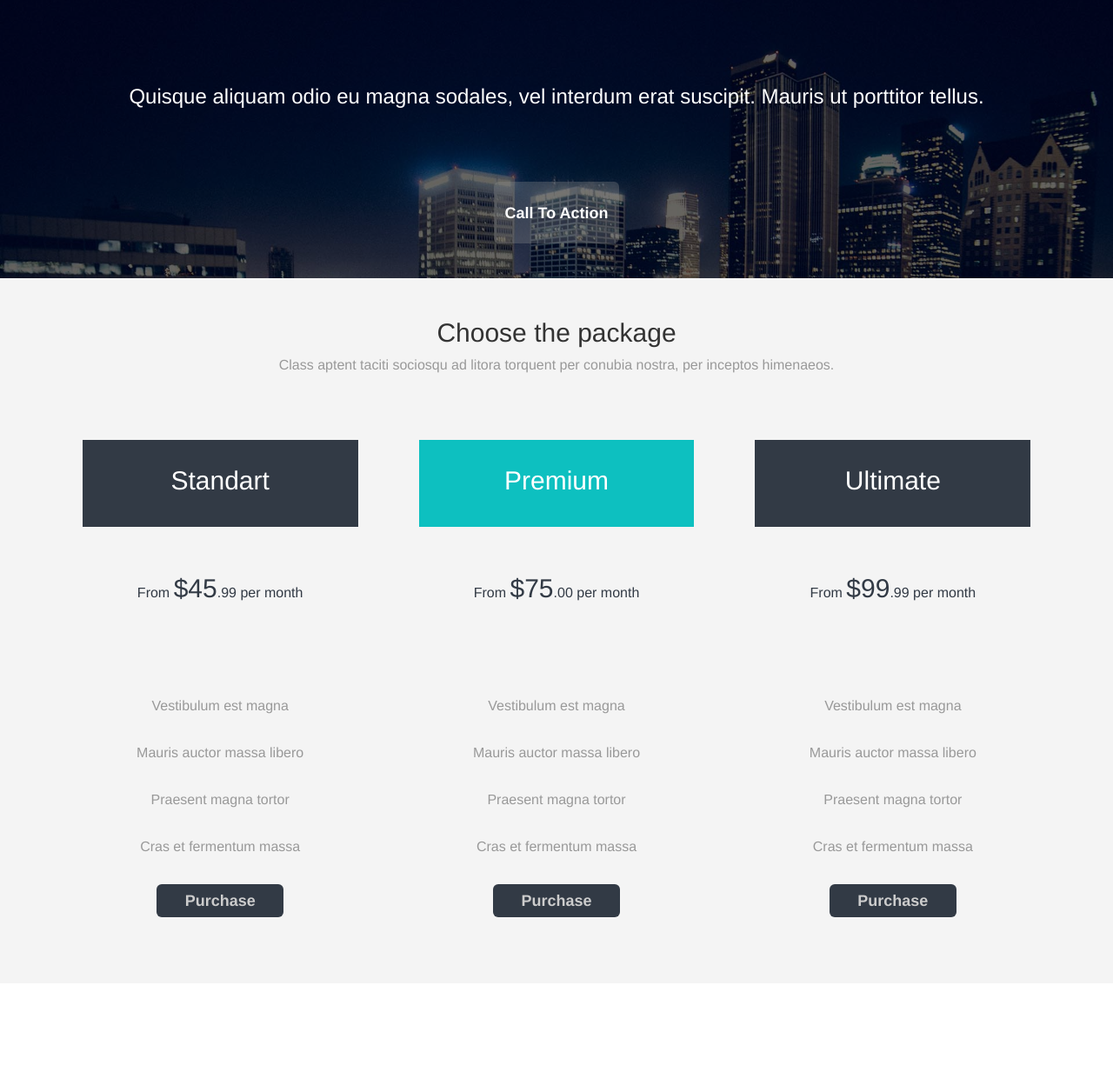
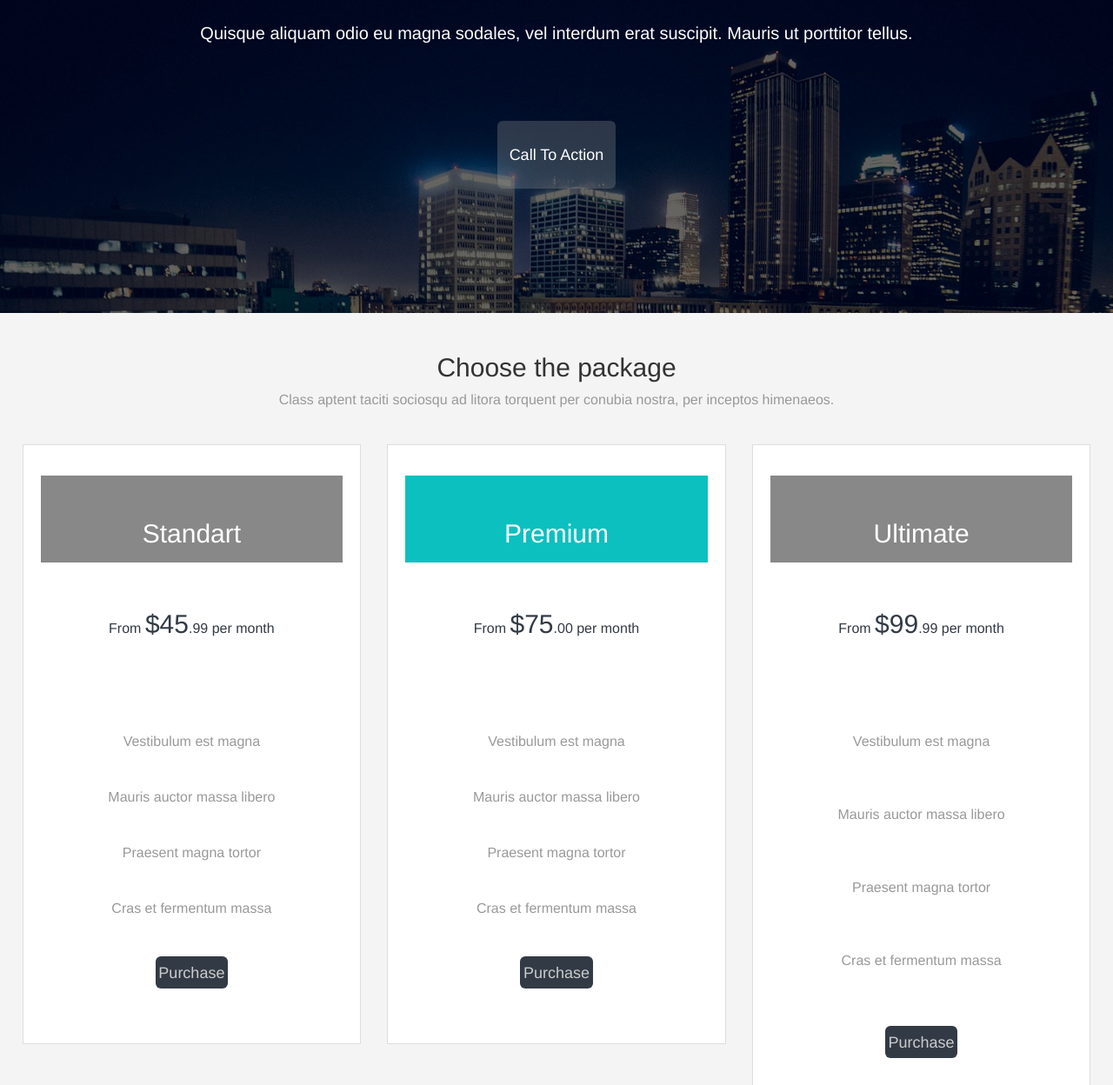
Before and after one commit to Carolina-Salinas/Lab-group, a plain HTML site: page index.html in a window 1280 px wide. Shown: the part 40-1288 px from the top of the page at 87% size. Before the commit the page ends 1171 px from the top, so only its background shows below. Drawn offline with Linux system fonts and the light colour scheme.

Commit message:
mi parte

```diff
--- a/css/main.css
+++ b/css/main.css
@@ -6,7 +6,6 @@ p {
 .btn {
 	margin: 1%;
 	color: white;
-	font-weight: bold;
 	padding: 2% 1%;
 }
 .btn-gris {
@@ -16,81 +15,88 @@ p {
 .btn-trans {
 	background-color: rgba(150, 150, 150, 0.3);
 }
-.bg {
+.build {
+	background-image: url("../img/background/city.jpg");
 	background-size: cover;
 	background-repeat: no-repeat;
-	background-position: left top;
+	height: 400px;
 }
-.shadow {
+
+.call{
 	background-color: rgba(0, 0, 0, 0.6);
 	height: 100%;
 	color: white;
+	text-align: center;
+}
+/*
+.build  {
+	background-color: rgba(0, 0, 0, 0.4);
+	height: 100%;
 	padding: 2%;
 	text-align: center;
 }
-.shadow p {
+*/
+.build p {
 	color: white;
 }
-.grey-wrap {
+.greyfont {
 	background-color: #F4F4F4;
 	padding: 2%;
 	text-align: center;
 }
-.spu {
+.thumbnail {
 	padding: 2%;
 	border-radius: 0;
 }
-/* CALL TO ACTION */
-.call-to {
-	height: 360px;
-	background-image: url("../img/background/city.jpg");
+/* CALL */
 }
-.call-to-cont {
+.callintro{
 	padding: 4%;
 	line-height: 40px;
 }
-.call-to-cont p {
-	font-size: 24px;
+.callintro p {
+	font-size: 20px;
 	padding: 5%;
 }
-/* PRICING */
+/* PRICING
 .pricing .row {
 	padding: 0 4%;
 }
-.pricing .spu * {
+*/
+.cost .thumbnail* {
 	margin: 0;
 }
-.pricing .spu{
+.cost .thumbnail{
 	padding: 35px 20px;
 	margin-top: 30px;
 }
-.type {
+.bar {
 	height: 100px;
-	background-color: #323A45;
+	background-color: #888;
 	color: white;
 	padding: 30px;
 }
-.prem {
+.premium {
 	background-color: #0DC0C0;
 }
-.price {
+.dollar{
 	height: 150px;
-	background-color: #F4F4F4;
+	background-color: #fff;
 	font-size: 20px;
 	padding: 50px 0;
 }
-.price p {
+.dollar p {
 	color: #323A45;
 }
-.price p span {
+.dollar p span {
 	font-size: 30px;
 }
-.caract {
+.content {
 	padding: 30px;
 	padding-bottom: 0;
 }
-.caract div {
-	border-bottom: 1px solid #F4F4F4;
+.content div {
+	border-bottom: 1px solid #fff;
 	padding: 15px;
 }
 .caract .btn-lg {
--- a/index.html
+++ b/index.html
@@ -17,27 +17,29 @@
 	<!-- HEADER -->
 
 	<!-- CALL TO ACTION -->
-	<div class="call-to bg">
-		<div class="shadow">
-			<div class="call-to-cont">
+
+		<div class="build">
+		<div class="call">
+			<div class="callintro">
 			<p>Quisque aliquam odio eu magna sodales, vel interdum erat suscipit. Mauris ut porttitor tellus.</p>
 			<a class="btn btn-trans btn-lg" href="#" role="button">Call To Action</a>
 			</div>
 		</div>
-	</div>
+		</div>
+
 	<!-- PRICING -->
-	<div class="pricing">
-	<div class="grey-wrap">
+	<div class="cost">
+	<div class="greyfont">
 		<h2>Choose the package</h2>
 		<p>Class aptent taciti sociosqu ad litora torquent per conubia nostra, per inceptos himenaeos.</p>
 		<div class="row">
 		  <div class="col-sm-4">
-		    <div class="spu">
-		      <div class="type"><h2>Standart</h2></div>
-		      <div class="price">
+		    <div class="thumbnail">
+		      <div class="bar"><h2>Standart</h2></div>
+		      <div class="dollar">
 		      	<p>From <span>$45</span>.99 per month</p>
 		      </div>
-		      <div class="caract">
+		      <div class="content">
 		      	<div><p>Vestibulum est magna</p></div>
 		      	<div><p>Mauris auctor massa libero</p></div>
 		      	<div><p>Praesent magna tortor</p></div>
@@ -47,12 +49,12 @@
 		    </div>
 		  </div>
 		  <div class="col-sm-4">
-		    <div class="spu">
-		      <div class="type prem"><h2>Premium</h2></div>
-		      <div class="price">
+		    <div class="thumbnail">
+		      <div class="bar premium"><h2>Premium</h2></div>
+		      <div class="dollar">
 		      	<p>From <span>$75</span>.00 per month</p>
 		      </div>
-		      <div class="caract">
+		      <div class="content">
 		      	<div><p>Vestibulum est magna</p></div>
 		      	<div><p>Mauris auctor massa libero</p></div>
 		      	<div><p>Praesent magna tortor</p></div>
@@ -62,16 +64,20 @@
 		    </div>
 		  </div>
 		  <div class="col-sm-4">
-		    <div class="spu">
-		      <div class="type"><h2>Ultimate</h2></div>
-		      <div class="price">
+		    <div class="thumbnail">
+		      <div class="bar"><h2>Ultimate</h2></div>
+		      <div class="dollar">
 		      	<p>From <span>$99</span>.99 per month</p>
 		      </div>
-		      <div class="caract">
+		      <div class="content">
 		      	<div><p>Vestibulum est magna</p></div>
+		      	<br>
 		      	<div><p>Mauris auctor massa libero</p></div>
+		      	<br>
 		      	<div><p>Praesent magna tortor</p></div>
+		      	<br>
 		      	<div><p>Cras et fermentum massa</p></div>
+		      	<br>
 		      	<div><p><a class="btn btn-gris btn-lg" href="#" role="button">Purchase</a></p></div>
 		      </div>
 		    </div>
```
